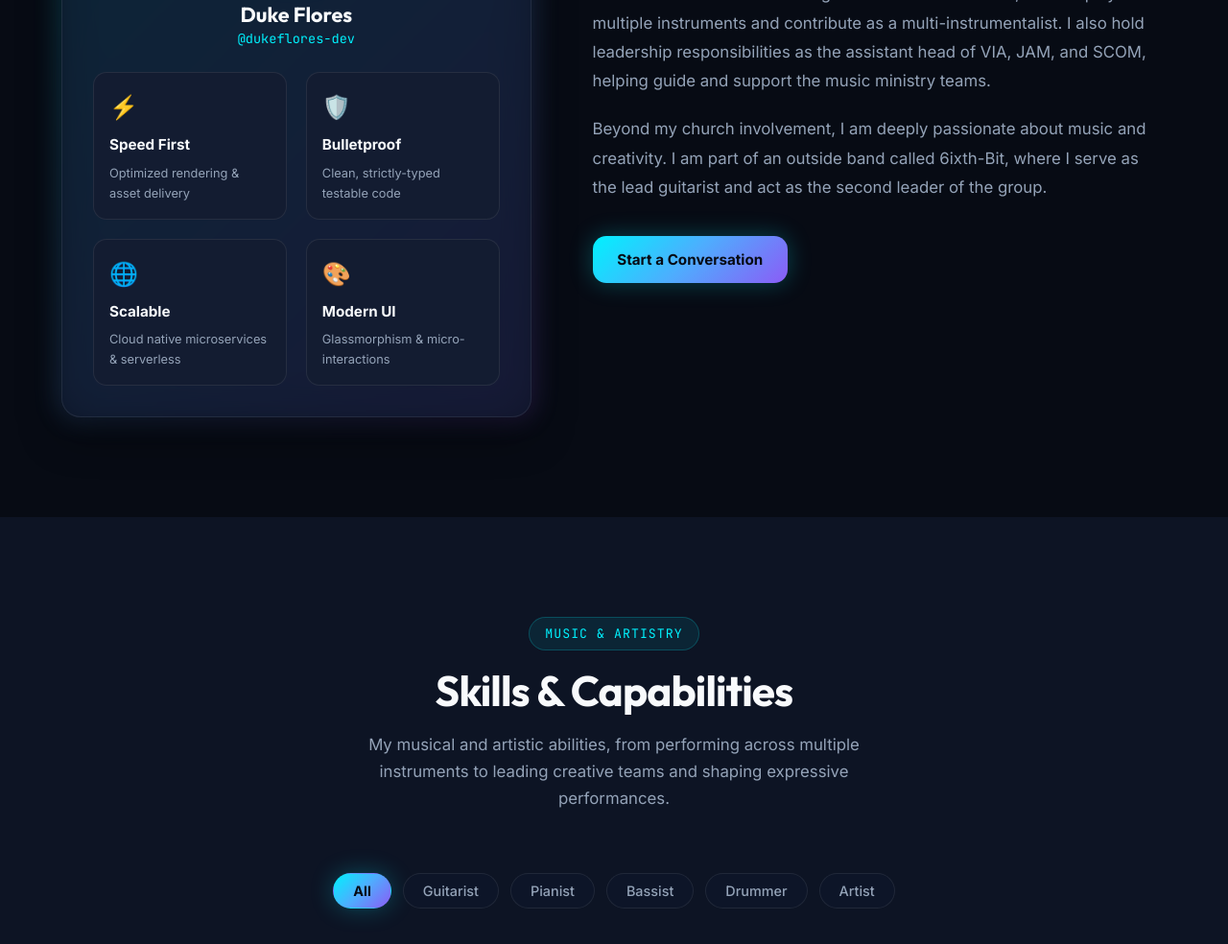
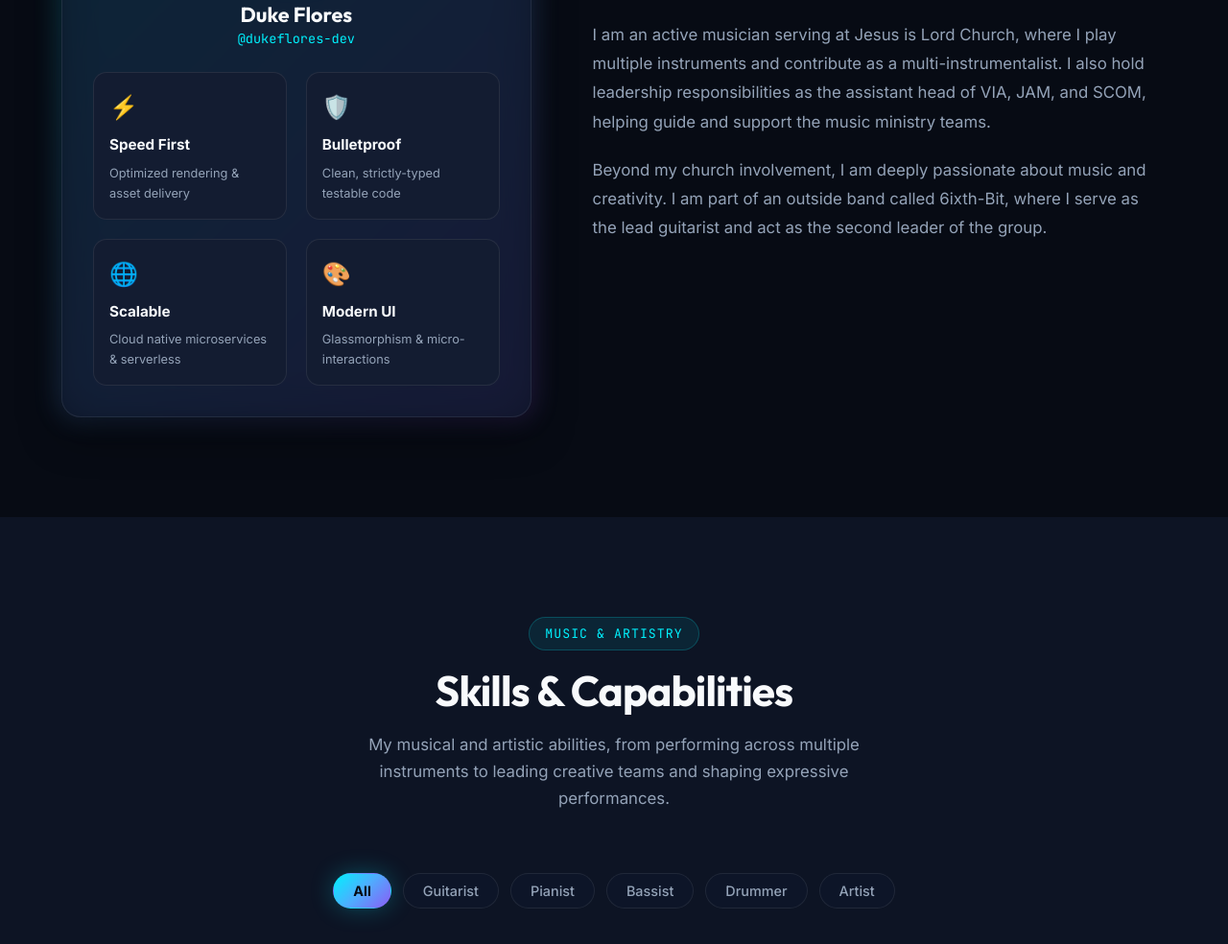
Before and after one commit to dukeflores-dev/first-repository, a plain HTML site: page index.html in a window 1280 px wide. Shown: the part 1541-2525 px from the top of the page at 96% size. Drawn offline with nearby package versions, Linux system fonts and the light colour scheme; a script that the page names is missing.

Commit message:
Update index.html

```diff
--- a/index.html
+++ b/index.html
@@ -285,9 +285,6 @@
               band called 6ixth-Bit, where I serve as the lead guitarist and act as the second leader of the group.
             </p>
 
-            <div style="margin-top: 1rem;">
-              <a href="#contact" class="btn btn-primary">Start a Conversation</a>
-            </div>
           </div>
         </div>
       </div>
```
